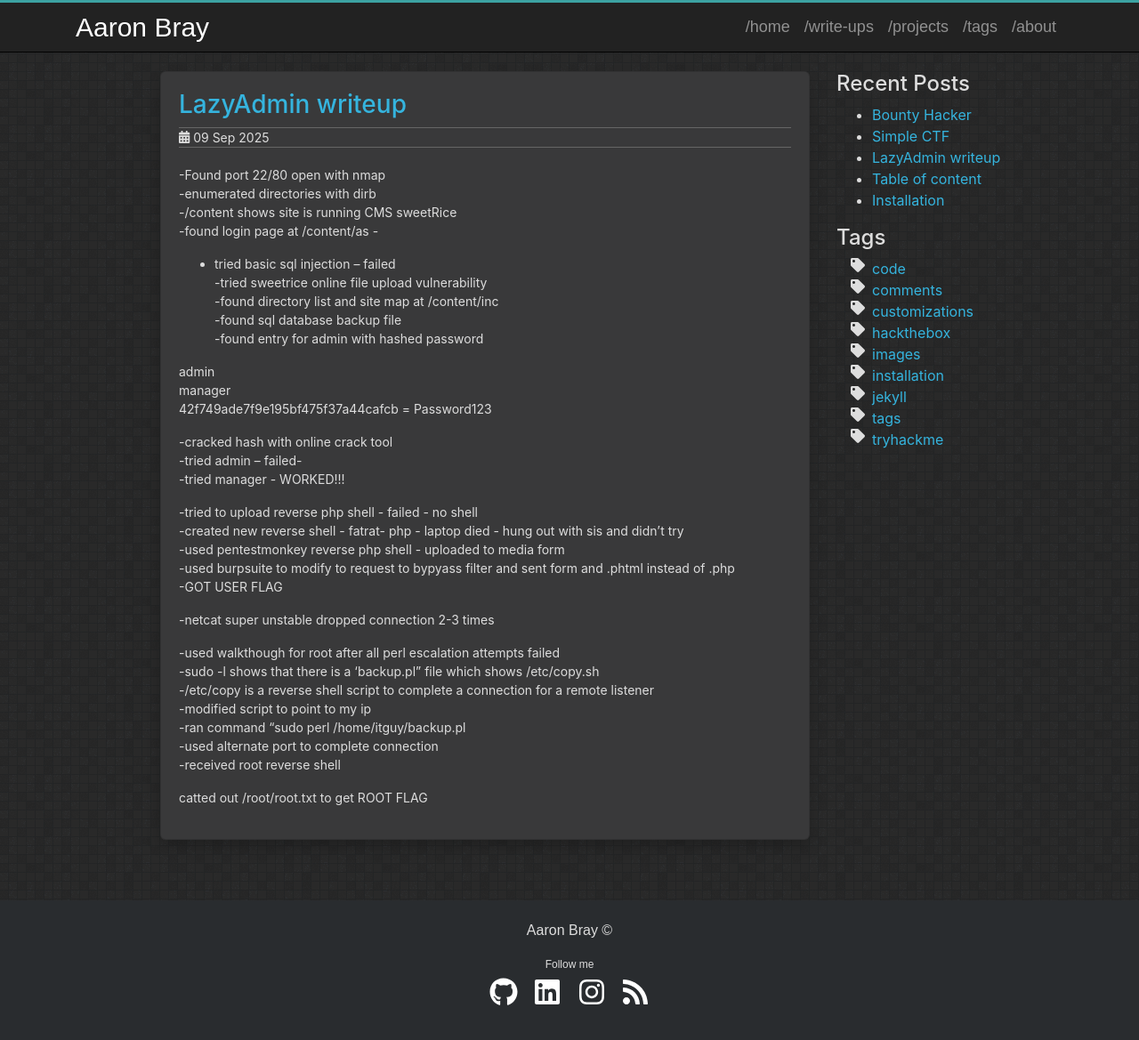
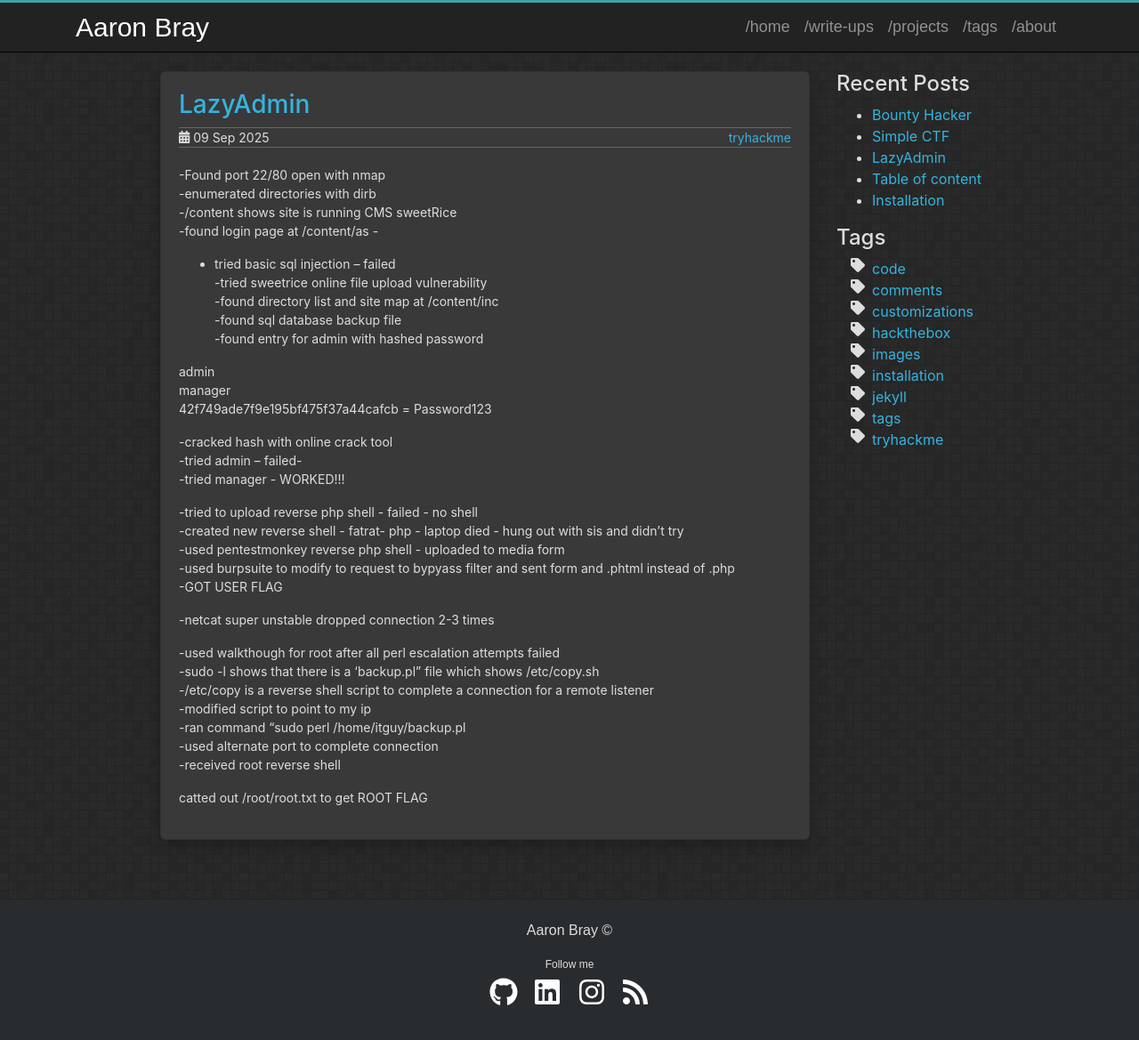
Before and after one commit to AaronBray/AaronBray.github.io, a Jekyll site: the page built from _posts/2025-11-11-Lazy-Admin.md, in a window 1280 px wide and 1194 px high. Shown: the top 1169 px of the window at 89% size. Built offline with Jekyll 4.4.1, drawn with Linux system fonts in a browser that asks for light colours.

Commit message:
Update 2025-11-11-Lazy-Admin.md

```diff
--- a/_posts/2025-11-11-Lazy-Admin.md
+++ b/_posts/2025-11-11-Lazy-Admin.md
@@ -1,8 +1,9 @@
 ---
 layout: post
-title: LazyAdmin writeup
+title: LazyAdmin
 date:   2025-09-09 11:07
 description: tryhackme writeup
+tags: tryhackme
 comments: false
 ---
 
```
